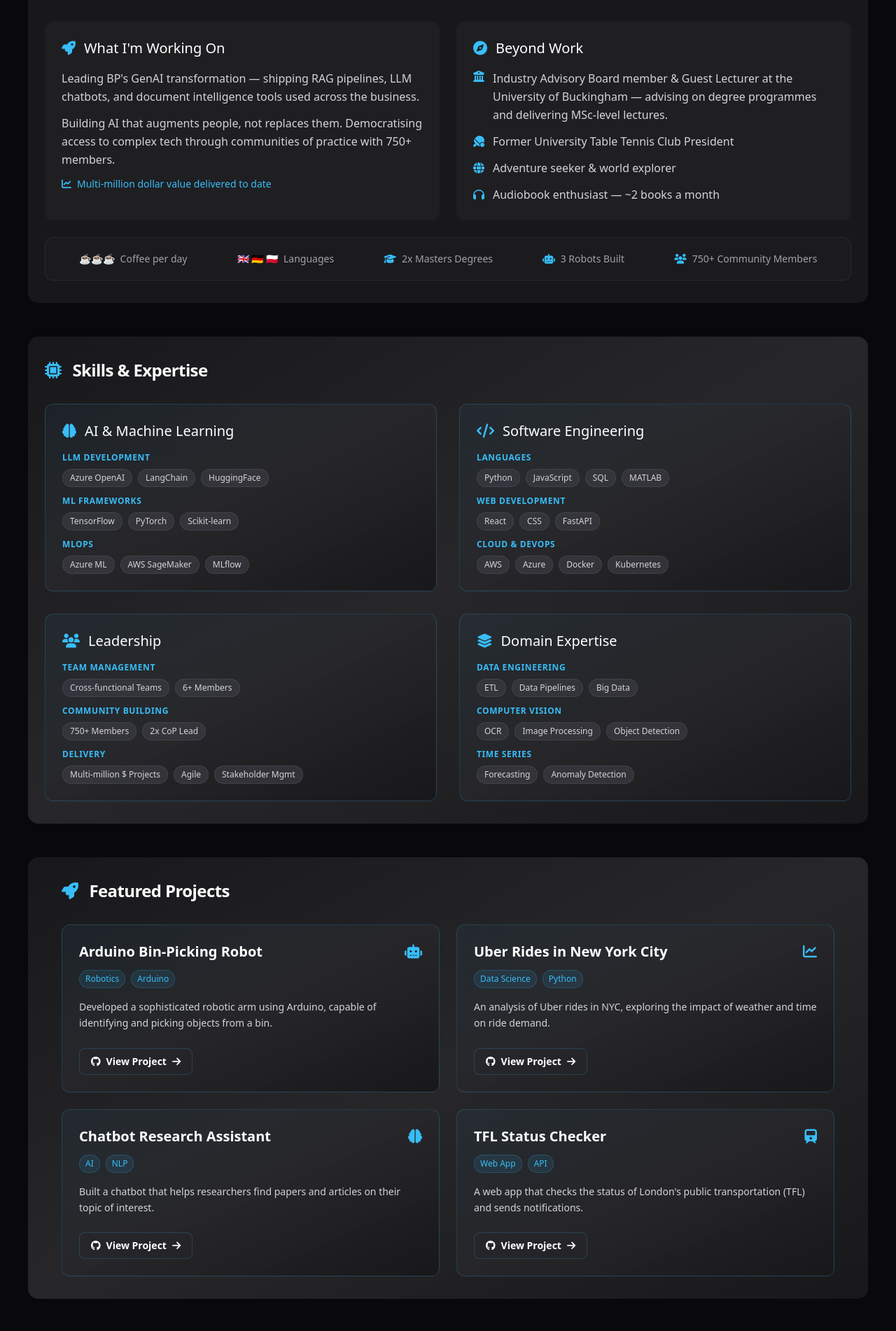
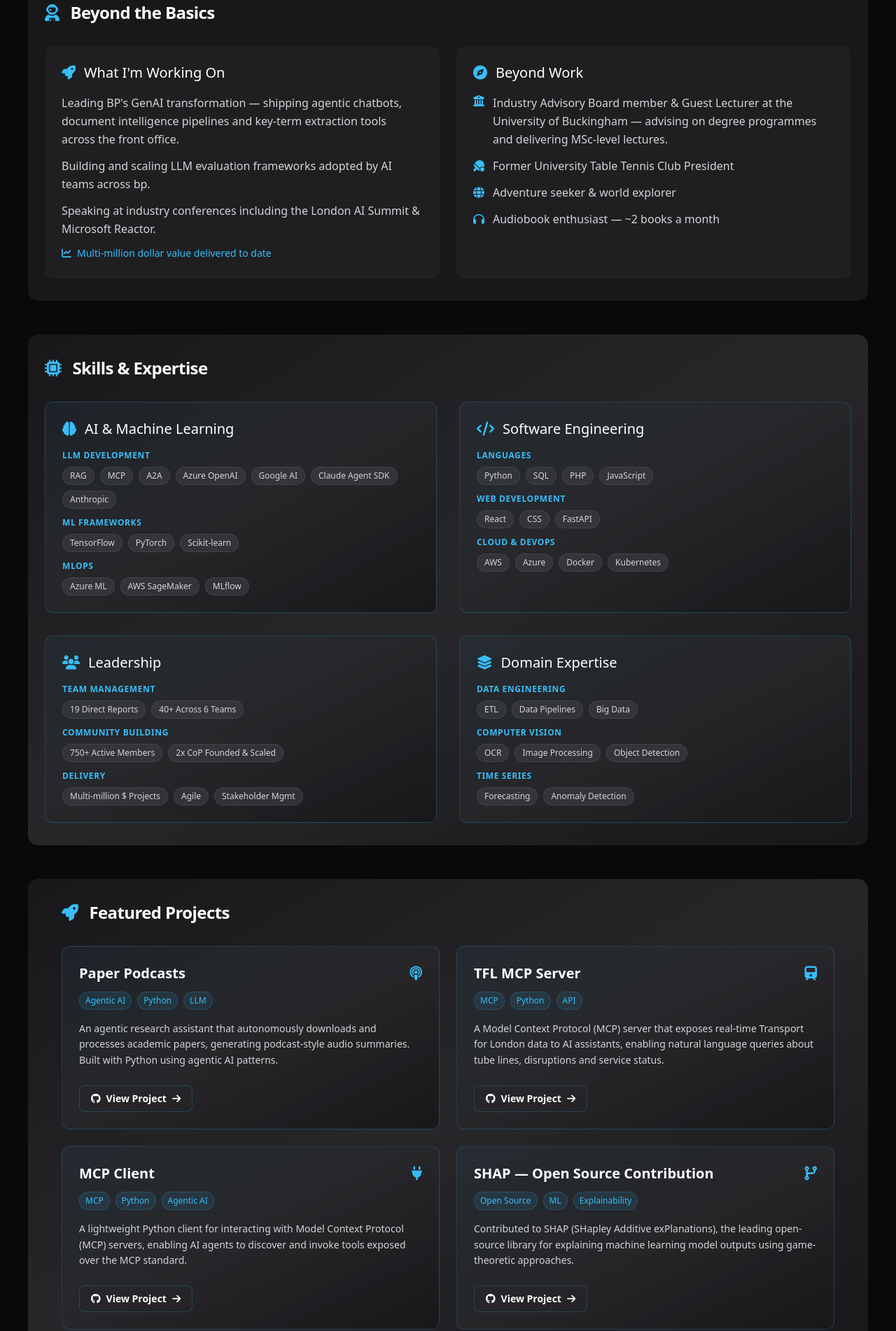
Before and after one commit to Fredheda/Portfolio, a React (Vite) app in the folder frontend/: page / in a window 1280 px wide. Shown: the part 812-2714 px from the top of the page at 70% size. Built offline with nearby package versions, Linux system fonts and the light colour scheme.

Commit message:
ui changes

```diff
--- a/frontend/src/components/About.jsx
+++ b/frontend/src/components/About.jsx
@@ -53,7 +53,7 @@ const About = () => {
 
             {/* What I build */}
             <div className="flex flex-wrap gap-2 mb-10">
-              {['LLM Chatbots', 'Document Intelligence', 'Demand Forecasting', 'Causal Inference', 'GenAI Apps'].map(t => (
+              {['LLM Chatbots', 'Agentic AI', 'Document Intelligence', 'Demand Forecasting', 'Causal Inference', 'GenAI Apps'].map(t => (
                 <span key={t} className="text-sm px-3 py-1.5 rounded-full bg-zinc-800 text-zinc-300 border border-zinc-700 hover:border-sky-400/50 hover:text-sky-400 transition-colors duration-300">
                   {t}
                 </span>
@@ -125,8 +125,9 @@ const About = () => {
               What I'm Working On
             </h3>
             <div className="text-zinc-300 leading-relaxed space-y-3">
-              <p>Leading BP's GenAI transformation — shipping RAG pipelines, LLM chatbots, and document intelligence tools used across the business.</p>
-              <p>Building AI that augments people, not replaces them. Democratising access to complex tech through communities of practice with 750+ members.</p>
+              <p>Leading BP's GenAI transformation — shipping agentic chatbots, document intelligence pipelines and key-term extraction tools across the front office.</p>
+              <p>Building and scaling LLM evaluation frameworks adopted by AI teams across bp.</p>
+              <p>Speaking at industry conferences including the London AI Summit &amp; Microsoft Reactor.</p>
               <span className="inline-flex items-center gap-2 text-sky-400 text-sm font-medium">
                 <i className="fas fa-chart-line"></i>Multi-million dollar value delivered to date
               </span>
@@ -159,14 +160,6 @@ const About = () => {
             </div>
           </div>
 
-          {/* Fun facts strip — full width */}
-          <div className="md:col-span-2 flex flex-wrap justify-around gap-6 py-5 px-6 bg-zinc-800/30 rounded-xl border border-zinc-700/40 text-zinc-400 text-sm">
-            <div className="flex items-center gap-2">☕☕☕ <span>Coffee per day</span></div>
-            <div className="flex items-center gap-2">🇬🇧 🇩🇪 🇵🇱 <span>Languages</span></div>
-            <div className="flex items-center gap-2"><i className="fas fa-graduation-cap text-sky-400"></i> <span>2x Masters Degrees</span></div>
-            <div className="flex items-center gap-2"><i className="fas fa-robot text-sky-400"></i> <span>3 Robots Built</span></div>
-            <div className="flex items-center gap-2"><i className="fas fa-users text-sky-400"></i> <span>750+ Community Members</span></div>
-          </div>
         </div>
       </motion.section>
 
@@ -192,7 +185,7 @@ const About = () => {
               <div>
                 <p className="text-sky-400 text-xs font-semibold uppercase tracking-wider mb-2">LLM Development</p>
                 <div className="flex flex-wrap gap-2">
-                  {['Azure OpenAI', 'LangChain', 'HuggingFace'].map(t => <PillTag key={t} text={t} />)}
+                  {['RAG', 'MCP', 'A2A', 'Azure OpenAI', 'Google AI', 'Claude Agent SDK', 'Anthropic'].map(t => <PillTag key={t} text={t} />)}
                 </div>
               </div>
               <div>
@@ -220,7 +213,7 @@ const About = () => {
               <div>
                 <p className="text-sky-400 text-xs font-semibold uppercase tracking-wider mb-2">Languages</p>
                 <div className="flex flex-wrap gap-2">
-                  {['Python', 'JavaScript', 'SQL', 'MATLAB'].map(t => <PillTag key={t} text={t} />)}
+                  {['Python', 'SQL', 'PHP', 'JavaScript'].map(t => <PillTag key={t} text={t} />)}
                 </div>
               </div>
               <div>
@@ -248,13 +241,13 @@ const About = () => {
               <div>
                 <p className="text-sky-400 text-xs font-semibold uppercase tracking-wider mb-2">Team Management</p>
                 <div className="flex flex-wrap gap-2">
-                  {['Cross-functional Teams', '6+ Members'].map(t => <PillTag key={t} text={t} />)}
+                  {['19 Direct Reports', '40+ Across 6 Teams'].map(t => <PillTag key={t} text={t} />)}
                 </div>
               </div>
               <div>
                 <p className="text-sky-400 text-xs font-semibold uppercase tracking-wider mb-2">Community Building</p>
                 <div className="flex flex-wrap gap-2">
-                  {['750+ Members', '2x CoP Lead'].map(t => <PillTag key={t} text={t} />)}
+                  {['750+ Active Members', '2x CoP Founded & Scaled'].map(t => <PillTag key={t} text={t} />)}
                 </div>
               </div>
               <div>
--- a/frontend/src/components/Chatbot.jsx
+++ b/frontend/src/components/Chatbot.jsx
@@ -204,7 +204,6 @@ const Chatbot = () => {
       {/* Header */}
       <div className="bg-gradient-to-r from-sky-400/5 via-zinc-800/95 to-zinc-900 text-white py-3 px-5 flex flex-col items-center justify-center rounded-t-[15px] relative border-b border-sky-400/20">
         <h4 className="text-xl m-0 font-permanent-marker">FredBot</h4>
-        <p className="text-sm text-zinc-300 m-0">(Powered by OpenAI)</p>
         <div className="flex space-x-1.5 absolute top-3 right-3">
           {window.innerWidth > 768 && (
             <button
@@ -273,7 +272,7 @@ const Chatbot = () => {
     <AnimatePresence>
       {!isOpen && showArrow && (
         <motion.div
-          className="fixed right-24 bottom-16 pointer-events-none z-[999] flex flex-col items-center"
+          className="fixed right-24 bottom-16 pointer-events-none z-[999] flex-col items-center hidden md:flex"
           initial={{ opacity: 0 }}
           animate={{ opacity: 1 }}
           exit={{ opacity: 0, transition: { duration: 0 } }}
--- a/frontend/src/components/PrivacyPolicy.jsx
+++ b/frontend/src/components/PrivacyPolicy.jsx
@@ -9,6 +9,7 @@ function PrivacyPolicy() {
     <div className="flex justify-center py-10 px-4">
       <div className="max-w-3xl w-full bg-white rounded-lg p-20 border border-black">
         <h1 className="text-4xl font-bold mb-6 text-center text-gray-800">Privacy Policy</h1>
+          <p className="text-center text-gray-500 mb-6">Last updated: April 4, 2026</p>
         <div className="space-y-6 text-gray-700">
           <p>This Privacy Policy describes Our policies and procedures on the collection, use and disclosure of Your information when You use the Service and tells You about Your privacy rights and how the law protects You.</p>
           <p>We use Your Personal data to provide and improve the Service. By using the Service, You agree to the collection and use of information in accordance with this Privacy Policy. This Privacy Policy has been created with the help of the <a href="https://www.privacypolicies.com/privacy-policy-generator/" target="_blank" className="text-blue-500 underline">Privacy Policy Generator</a>.</p>
@@ -27,13 +28,13 @@ function PrivacyPolicy() {
             <li><strong>Service</strong> refers to the Website.</li>
             <li><strong>Service Provider</strong> means any natural or legal person who processes the data on behalf of Frederik-Heda-Portfolio. It refers to third-party companies or individuals employed by Frederik-Heda-Portfolio to facilitate the Service, to provide the Service on behalf of Frederik-Heda-Portfolio, to perform services related to the Service or to assist Frederik-Heda-Portfolio in analyzing how the Service is used.</li>
             <li><strong>Usage Data</strong> refers to data collected automatically, either generated by the use of the Service or from the Service infrastructure itself (for example, the duration of a page visit).</li>
-            <li><strong>Website</strong> refers to frederik-heda-portfolio, accessible from <a href="https://frederik-heda-portfolio-af45ad5c4c69.herokuapp.com/" rel="external nofollow noopener" target="_blank" className="text-blue-500 underline">https://frederik-heda-portfolio-af45ad5c4c69.herokuapp.com/</a></li>
+            <li><strong>Website</strong> refers to frederik-heda-portfolio, accessible from <a href="https://frederik-heda-portfolio-af45ad5c4c69.herokuapp.com/" rel="external nofollow noopener" target="_blank" className="text-blue-500 underline">https://frederik-heda-portfolio-af45ad5c4c69.herokuapp.com/</a> and <a href="https://frederikheda.com" rel="external nofollow noopener" target="_blank" className="text-blue-500 underline">https://frederikheda.com</a></li>
             <li><strong>You</strong> means the individual accessing or using the Service, or Frederik-Heda-Portfolio, or other legal entity on behalf of which such individual is accessing or using the Service, as applicable.</li>
           </ul>
           <h2 className="text-3xl font-semibold mt-8 mb-4 text-gray-800">Artificial Intelligence</h2>
           <p>As part of our services this website offers products, features or tools powered by artificial intelligence, generative artificial intelligence, machine learning and/or similar technologies. These tools are designed to enhance your experience and showcase my skills and expertise in applying or developing these solutions. The terms in this privacy notice govern your use of the AI products within this website.</p>
-          <p>We provide the AI Products through third-party service providers, including OpenAI. As outlined in this Privacy Notice, your input, output and personal information will be shared and processed by these third-party service providers to enable your use of our AI Products. You must not use the AI products on this website in any way that violates the terms and conditions of any AI service provider.</p>
-          <p>This website uses AI as part of the AI chatbot. The chatbot is powered by OpenAI. <a href="https://openai.com/policies/" rel="external nofollow noopener" target="_blank" className="text-blue-500 underline">Relevant policies, including privacy and terms & conditions policies, by OpenAI can be found here.</a></p>
+          <p>We provide the AI Products through third-party service providers, including OpenAI, Anthropic and Google AI. As outlined in this Privacy Notice, your input, output and personal information will be shared and processed by these third-party service providers to enable your use of our AI Products. You must not use the AI products on this website in any way that violates the terms and conditions of any AI service provider.</p>
+          <p>This website uses AI as part of the AI chatbot. The chatbot may be powered by any of the following providers: OpenAI, Anthropic or Google AI. Relevant privacy policies and terms & conditions can be found on the respective websites of these providers.</p>
           <h2 className="text-3xl font-semibold mt-8 mb-4 text-gray-800">Collecting and Using Your Personal Data</h2>
           <h3 className="text-2xl font-semibold mt-6 mb-4 text-gray-800">Types of Data Collected</h3>
           <h4 className="text-xl font-semibold mt-6 mb-4 text-gray-800">Personal Data</h4>
--- a/frontend/src/components/Projects.jsx
+++ b/frontend/src/components/Projects.jsx
@@ -3,32 +3,32 @@ import { motion } from 'framer-motion';
 
 const projects = [
   {
-    title: "Arduino Bin-Picking Robot",
-    description: "Developed a sophisticated robotic arm using Arduino, capable of identifying and picking objects from a bin.",
-    link: "https://github.com/Fredheda/Arduino-Bin-Picking",
-    categories: ["Robotics", "Arduino"],
-    icon: "fa-robot"
+    title: "Paper Podcasts",
+    description: "An agentic research assistant that autonomously downloads and processes academic papers, generating podcast-style audio summaries. Built with Python using agentic AI patterns.",
+    link: "https://github.com/Fredheda/paper-podcasts",
+    categories: ["Agentic AI", "Python", "LLM"],
+    icon: "fa-podcast"
   },
   {
-    title: "Uber Rides in New York City",
-    description: "An analysis of Uber rides in NYC, exploring the impact of weather and time on ride demand.",
-    link: "https://github.com/Fredheda/NYC-Uber-Rides",
-    categories: ["Data Science", "Python"],
-    icon: "fa-chart-line"
+    title: "TFL MCP Server",
+    description: "A Model Context Protocol (MCP) server that exposes real-time Transport for London data to AI assistants, enabling natural language queries about tube lines, disruptions and service status.",
+    link: "https://github.com/Fredheda/tfl-mcp",
+    categories: ["MCP", "Python", "API"],
+    icon: "fa-train"
   },
   {
-    title: "Chatbot Research Assistant",
-    description: "Built a chatbot that helps researchers find papers and articles on their topic of interest.",
-    link: "https://github.com/Fredheda/Fredbot",
-    categories: ["AI", "NLP"],
-    icon: "fa-brain"
+    title: "MCP Client",
+    description: "A lightweight Python client for interacting with Model Context Protocol (MCP) servers, enabling AI agents to discover and invoke tools exposed over the MCP standard.",
+    link: "https://github.com/Fredheda/mcp-client",
+    categories: ["MCP", "Python", "Agentic AI"],
+    icon: "fa-plug"
   },
   {
-    title: "TFL Status Checker",
-    description: "A web app that checks the status of London's public transportation (TFL) and sends notifications.",
-    link: "https://github.com/Fredheda/TFL_Status",
-    categories: ["Web App", "API"],
-    icon: "fa-train"
+    title: "SHAP — Open Source Contribution",
+    description: "Contributed to SHAP (SHapley Additive exPlanations), the leading open-source library for explaining machine learning model outputs using game-theoretic approaches.",
+    link: "https://github.com/Fredheda/shap",
+    categories: ["Open Source", "ML", "Explainability"],
+    icon: "fa-code-branch"
   }
 ];
 
```
